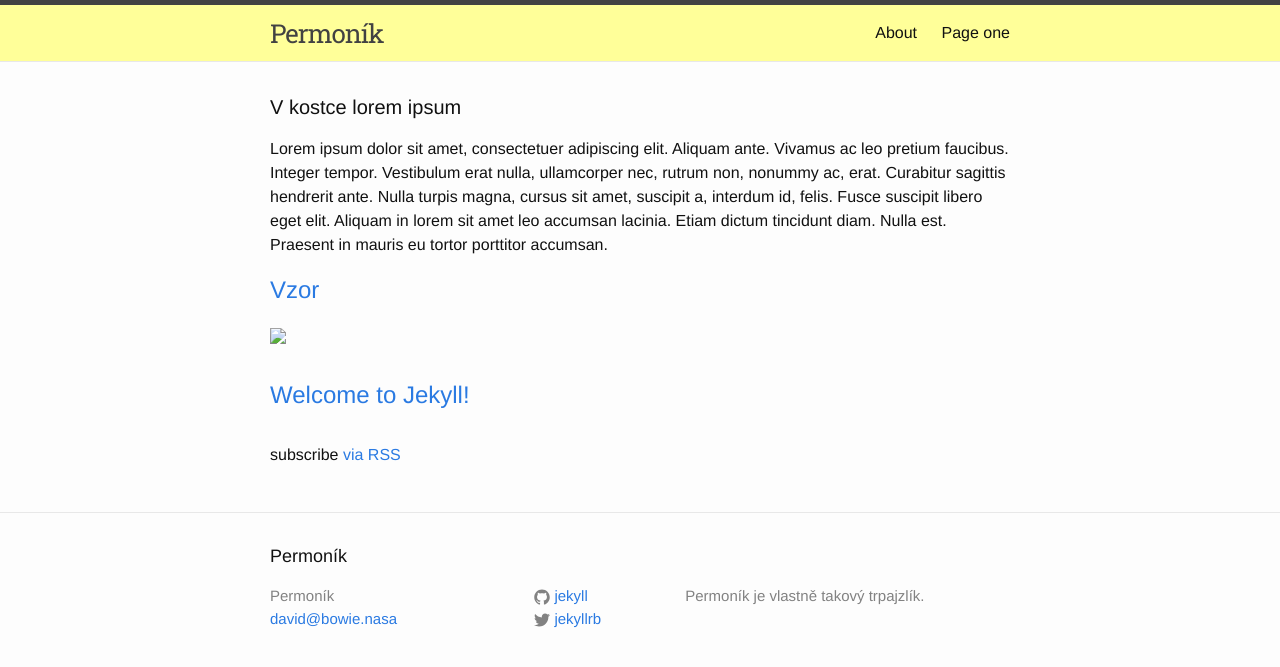
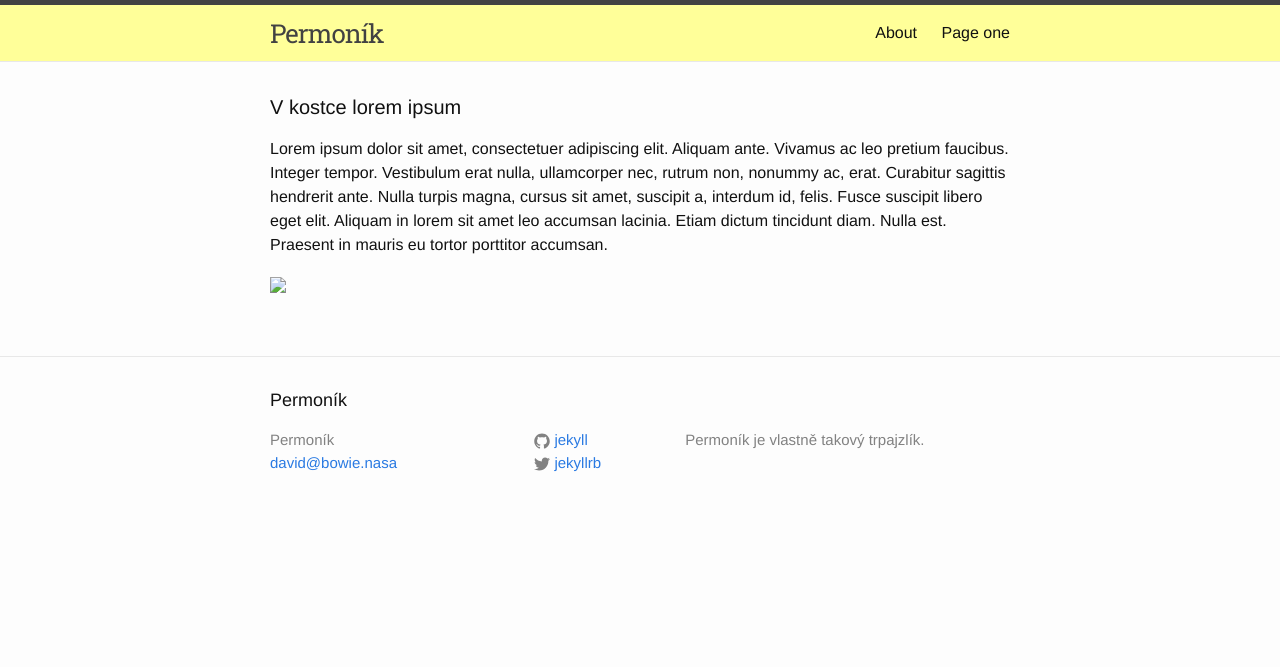
Before and after one commit to shm1ck/my-first-repo.github.io, a Jekyll site: the page built from index.html, in a window 1280 px wide. Shown: the top 667 px of the page. Built offline with Jekyll 4.4.1, drawn with Linux system fonts in a browser that asks for light colours.

Commit message:
Update index.html

```diff
--- a/index.html
+++ b/index.html
@@ -11,9 +11,7 @@ layout: default
     {% for post in site.posts %}
       <li>
 
-        <h2>
-          <a class="post-link" href="{{ post.url | prepend: site.baseurl }}">{{ post.title }}</a>
-        </h2>
+
         {% if post.images %}
         <a href="{{ post.url }}"><img src="{{ site.config.img.orig_url }}{{ post.images|first.image }}" /></a>
         {% endif %}
@@ -21,6 +19,4 @@ layout: default
     {% endfor %}
   </ul>
 
-  <p class="rss-subscribe">subscribe <a href="{{ "/feed.xml" | prepend: site.baseurl }}">via RSS</a></p>
-
 </div>
```
